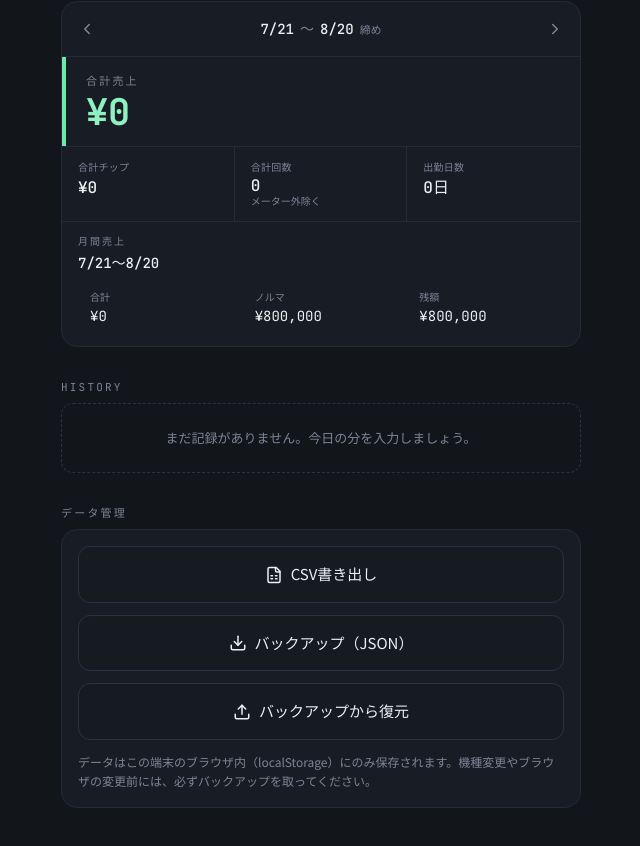
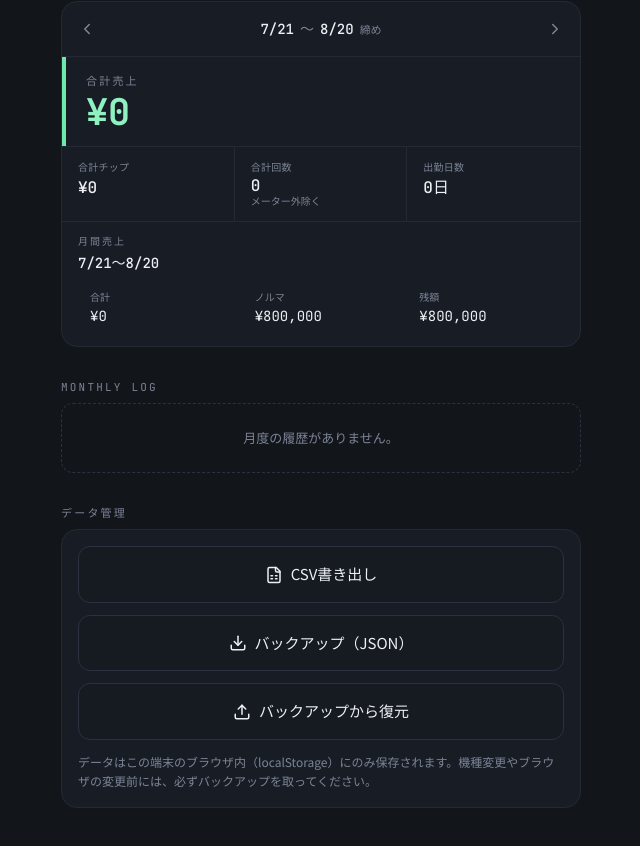
Before and after one commit to masatomm80/work-log-react, a React (Vite) app: page / in a window 1280 px wide. Shown: the part 708-1554 px from the top of the page, without its empty margins (319-959 px from the left). Built offline with nearby package versions, Linux system fonts and the light colour scheme.

Commit message:
Version 1.4 - Monthly Log redesign
- Renamed HISTORY to MONTHLY LOG
- Monthly period filtering (21st–20th)
- Added scheduled/worked/holiday display modes
- Removed delete button from log
- Added shared log helper functions
- Improved monthly log structure

```diff
--- a/src/WorkLog.jsx
+++ b/src/WorkLog.jsx
@@ -90,11 +90,46 @@ function getStatusLabel(status) {
   if (status === DAY_STATUS.DAYOFF) return "明け休み";
   return "勤務日";
 }
+function getPeriodRange(iso) {
+  return getPeriodBounds(iso);
+}
 function isWorkedEntry(entry) {
   if (!entry || !entry.date) return false;
   const sales = Number(entry.sales || 0);
   const isPastOrToday = entry.date <= todayISO();
   return sales > 0 && isPastOrToday;
+}
+function hasMonthlyLogContents(entry) {
+  if (!entry) return false;
+  if (Array.isArray(entry.dutyTags) && entry.dutyTags.length > 0) return true;
+  if (entry.notes) return true;
+  if (entry.holidayType) return true;
+  if (entry.sales || entry.salesExtra || entry.tip || entry.count || entry.handRaisedCount || entry.appRideCount || entry.totalDistance || entry.occupiedDistance || entry.condition || (Array.isArray(entry.weather) && entry.weather.length) || entry.workStart || entry.workEnd || entry.breakTime || entry.workHours) {
+    return true;
+  }
+  return false;
+}
+function getMonthlyLogEntryType(entry) {
+  if (!entry || !entry.date) return "empty";
+  const entryStatus = getEffectiveDayStatus(entry.date, entry);
+  if (entryStatus === DAY_STATUS.DAYOFF) return "dayoff";
+  if (entryStatus === DAY_STATUS.HOLIDAY) return "holiday";
+  if (isWorkedEntry(entry)) return "worked";
+  if (hasMonthlyLogContents(entry)) return "scheduled";
+  return "empty";
+}
+function getHolidayLabel(entry) {
+  if (!entry) return "公休日";
+  switch (entry.holidayType) {
+    case "black":
+      return "黒字公休日";
+    case "red":
+      return "赤字公休日";
+    case "paid":
+      return "有給休暇";
+    default:
+      return "公休日";
+  }
 }
 function getRecordFormatFromDate(date) {
   if (!date) return "current";
@@ -352,9 +387,16 @@ export default function WorkLog() {
     setForm(existing ? normalizeForm(selectedDate, existing) : emptyForm(selectedDate));
   }, [selectedDate, entries]);
 
-  const sortedEntries = useMemo(
-    () => [...entries].filter(isWorkedEntry).sort((a, b) => (a.date < b.date ? 1 : -1)),
-    [entries]
+  const monthlyLogRange = useMemo(() => getPeriodRange(selectedDate), [selectedDate]);
+  const monthlyLogEntries = useMemo(
+    () =>
+      [...entries]
+        .filter((entry) => {
+          const type = getMonthlyLogEntryType(entry);
+          return type !== "dayoff" && type !== "empty" && entry.date >= monthlyLogRange.start && entry.date <= monthlyLogRange.end;
+        })
+        .sort((a, b) => (a.date < b.date ? 1 : -1)),
+    [entries, monthlyLogRange]
   );
 
   const periodBounds = useMemo(() => getPeriodBounds(periodAnchor), [periodAnchor]);
@@ -1159,25 +1201,34 @@ export default function WorkLog() {
           </div>
         </div>
 
-        {/* History */}
+        {/* MONTHLY LOG */}
         <div className="mx-5 mt-8">
-          <div className="text-[11px] tracking-[0.2em] text-[#7C8496] font-meter mb-2">HISTORY</div>
-          {sortedEntries.length === 0 ? (
+          <div className="text-[11px] tracking-[0.2em] text-[#7C8496] font-meter mb-2">MONTHLY LOG</div>
+          {monthlyLogEntries.length === 0 ? (
             <div className="text-[13px] text-[#7C8496] border border-dashed border-[#2A3140] rounded-xl px-4 py-6 text-center">
-              まだ記録がありません。今日の分を入力しましょう。
+              月度の履歴がありません。
             </div>
           ) : (
             <div className="space-y-2">
-              {sortedEntries.map((entry) => {
+              {monthlyLogEntries.map((entry) => {
                 const label = fmtDateLabel(entry.date);
-                const entryStatus = getEffectiveDayStatus(entry.date, entry);
+                const type = getMonthlyLogEntryType(entry);
                 const isSelected = entry.date === selectedDate;
-                const statusBadgeClass =
-                  entryStatus === DAY_STATUS.HOLIDAY
-                    ? "bg-[#FFB454]/10 text-[#FFB454]"
-                    : entryStatus === DAY_STATUS.DAYOFF
-                      ? "bg-[#2A3140] text-[#8B93A1]"
-                      : "bg-[#6EE7A8]/10 text-[#6EE7A8]";
+                const badgeClasses =
+                  type === "holiday"
+                    ? "bg-[#FF6B57]/10 text-[#FF6B57]"
+                    : type === "worked"
+                      ? "bg-[#6EE7A8]/10 text-[#6EE7A8]"
+                      : "bg-[#FFB454]/10 text-[#FFB454]";
+                const badgeLabel =
+                  type === "holiday"
+                    ? getHolidayLabel(entry)
+                    : type === "worked"
+                      ? "勤務済み"
+                      : "勤務前";
+                const dutyTags = Array.isArray(entry.dutyTags) ? entry.dutyTags : [];
+                const totalSales = Number(entry.sales) || 0;
+                const totalSalesExtra = Number(entry.salesExtra) || 0;
                 return (
                   <div
                     key={entry.id}
@@ -1195,25 +1246,39 @@ export default function WorkLog() {
                           {label.wd}
                         </span>
                       </div>
-                      <div className="flex items-center gap-3 font-meter text-[13px] text-[#EDEFF3] min-w-0">
-                        <span className={`rounded-full px-2 py-1 text-[11px] ${statusBadgeClass}`}>{getStatusLabel(entryStatus)}</span>
-                        <span className="truncate">
-                          ¥{yen((Number(entry.sales) || 0) + (Number(entry.salesExtra) || 0))}
-                        </span>
-                        {entry.workHours && <span className="text-[#7C8496] flex-shrink-0">{entry.workHours}h</span>}
-                        <button
-                          onClick={(ev) => {
-                            ev.stopPropagation();
-                            setConfirmDeleteId(entry.id);
-                          }}
-                          className="text-[#7C8496] active:text-[#FF6B57] p-1 flex-shrink-0"
-                          aria-label="削除"
-                        >
-                          <Trash2 size={16} />
-                        </button>
+                      <span className={`rounded-full px-2 py-1 text-[11px] font-medium ${badgeClasses}`}>{badgeLabel}</span>
+                    </div>
+                    {type === "holiday" ? (
+                      <div className="mt-3 text-[#EDEFF3] text-sm">{getHolidayLabel(entry)}</div>
+                    ) : (
+                      <div className="mt-3 space-y-2 text-[#EDEFF3] text-sm">
+                        {dutyTags.length > 0 ? (
+                          <div className="flex flex-wrap gap-2">
+                            {dutyTags.map((tag) => (
+                              <span key={tag} className="rounded-full border border-[#2A3140] px-2 py-1 text-[12px] text-[#EDEFF3]">
+                                {tag}
+                              </span>
+                            ))}
+                          </div>
+                        ) : null}
+                        {type === "worked" ? (
+                          <div className="grid grid-cols-2 gap-3 text-sm text-[#EDEFF3]">
+                            <div className="rounded-2xl bg-[#171C24] px-3 py-2">
+                              <div className="text-[10px] text-[#7C8496]">売上</div>
+                              <div className="mt-1 font-medium">¥{yen(totalSales + totalSalesExtra)}</div>
+                            </div>
+                            {entry.workHours ? (
+                              <div className="rounded-2xl bg-[#171C24] px-3 py-2">
+                                <div className="text-[10px] text-[#7C8496]">勤務時間</div>
+                                <div className="mt-1 font-medium">{entry.workHours}h</div>
+                              </div>
+                            ) : null}
+                          </div>
+                        ) : (
+                          <div className="rounded-2xl bg-[#171C24] px-3 py-2 text-sm text-[#FFB454]">勤務前</div>
+                        )}
                       </div>
-                    </div>
-                    {entry.notes && <div className="text-[12px] text-[#8B93A1] mt-1 truncate">{entry.notes}</div>}
+                    )}
                   </div>
                 );
               })}
```
